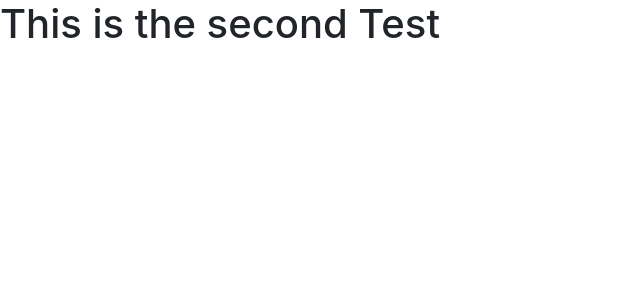
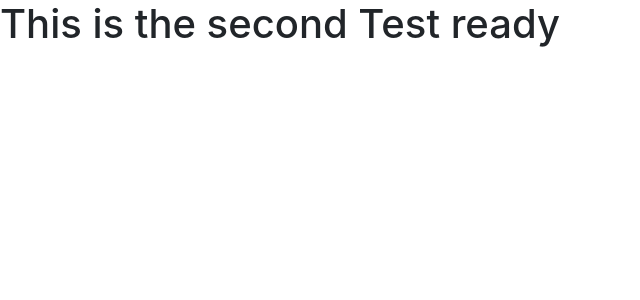
Before and after one commit to RIOlivaresV/RafaelOlivaresResume, a PHP site: page / in a window 1280 px wide. Shown: the top 300 px of the page, without its empty margins (0-640 px from the left). Run offline with PHP 8.4, Linux system fonts and the light colour scheme.

Commit message:
second test

```diff
--- a/index.php
+++ b/index.php
@@ -1,5 +1,5 @@
 <?php
 require_once("inc/html.php");
 
-html_header("This is the second Test");
+html_header("This is the second Test ready");
 ?>
```
